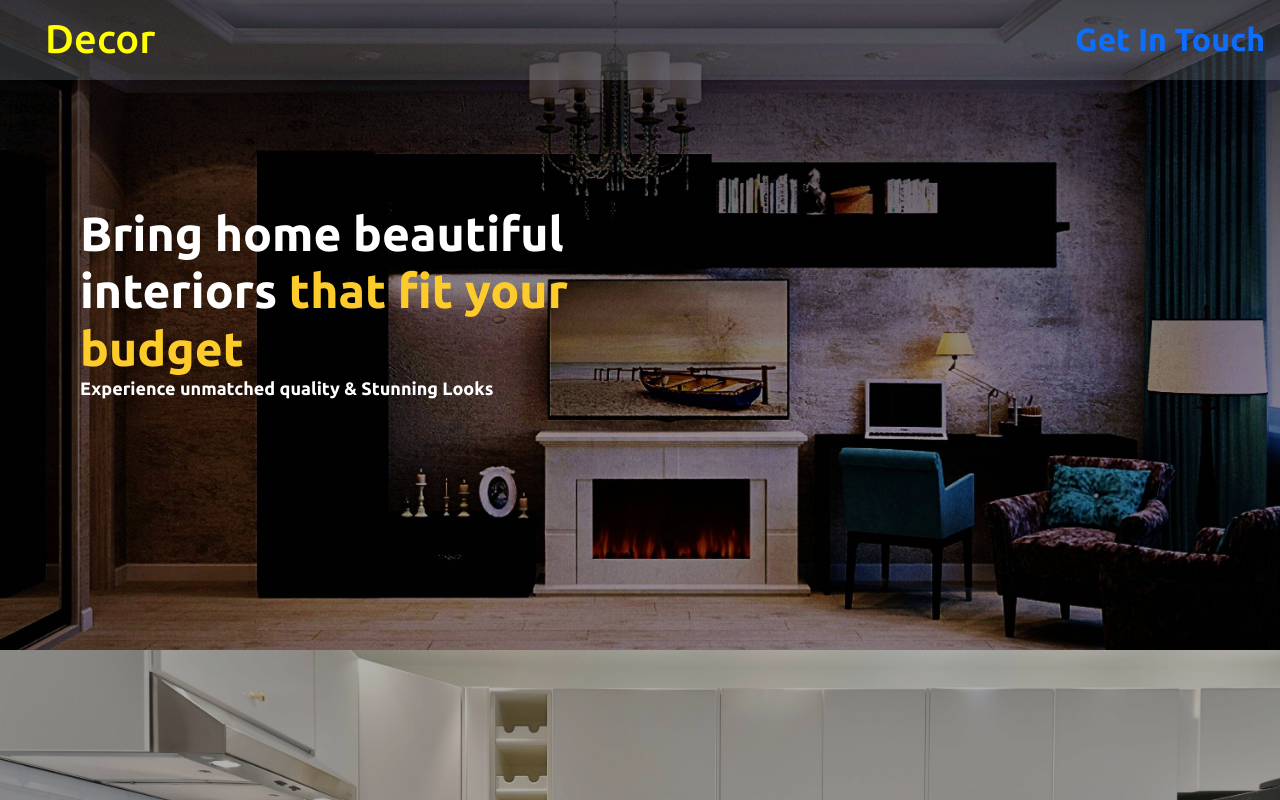
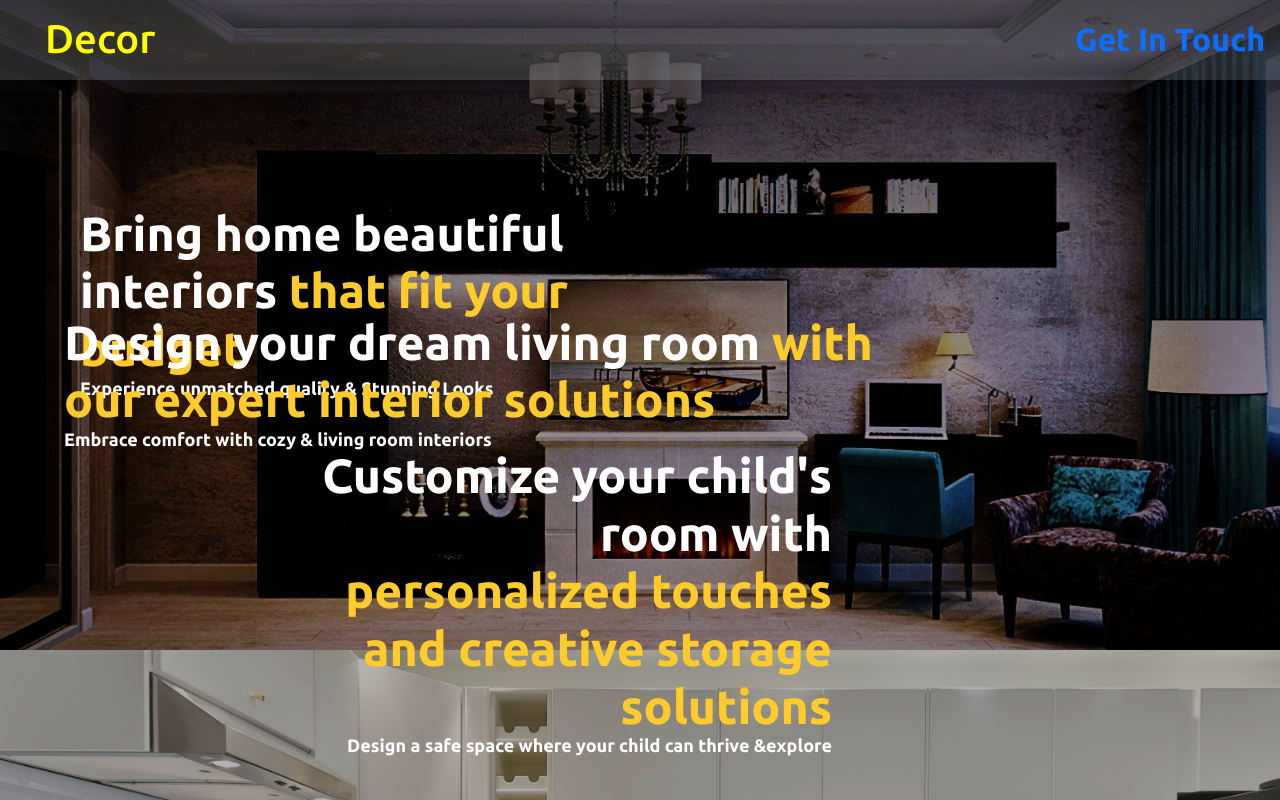
Before and after one commit to nikhilajjarapu6/Decor, a plain HTML site: page index.html in a window 1280 px wide. Shown: the top 800 px of the page. Drawn offline with nearby package versions, Linux system fonts and the light colour scheme; a web font is replaced by a local one.

Commit message:
Update style.css

```diff
--- a/style.css
+++ b/style.css
@@ -371,3 +371,20 @@ body {
         font-size: 24px;
     }
 }
+
+@media only screen and (min-width: 420px) {
+    .third{
+        margin-top: 60px;
+        position: absolute;
+        width: 70%;
+        /* left: 5%; */
+        top: 180px;
+        z-index: 1000;
+    }
+    .fourth{
+        position: absolute;
+        top: 400px;
+        left: 25%;
+        /* text-align: right; */
+    }
+}
```
